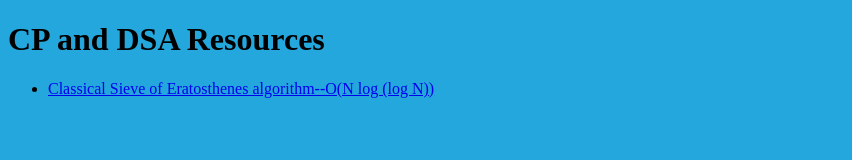
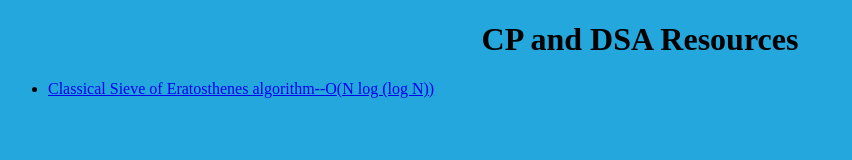
Before and after one commit to sscode1/CP-and-DSA-Resources, a plain HTML site: page index.html in a window 1280 px wide. Shown: the whole page, without its empty margins (0-852 px from the left). Drawn offline with Linux system fonts and the light colour scheme.

Commit message:
some changes

```diff
--- a/index.html
+++ b/index.html
@@ -5,7 +5,7 @@
 
   </head>
   <body bgcolor="#23A7DC">
-  	<h1>CP and DSA Resources</h1>
+  	<h1><center>CP and DSA Resources</center></h1>
     <ul><li>  <a href="https://www.geeksforgeeks.org/sieve-of-eratosthenes/">Classical Sieve of Eratosthenes algorithm--O(N log (log N))</a></li></ul>
   </body>
 </html>
```
